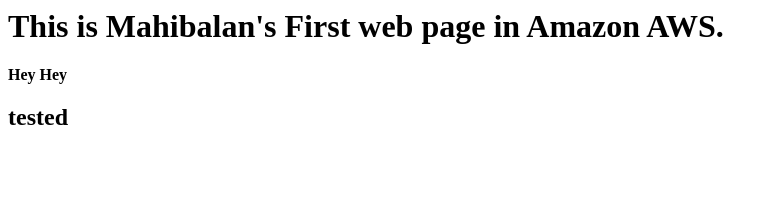
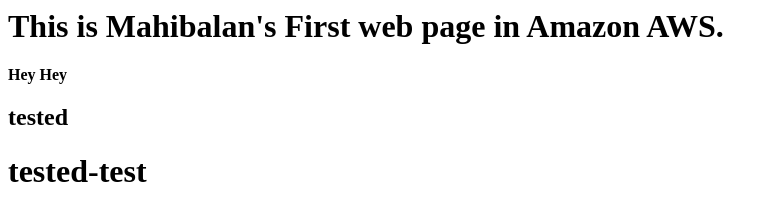
Before and after one commit to mahiniya123/webappanz, a plain HTML site: page index.html in a window 1280 px wide. Shown: the whole page, without its empty margins (0-778 px from the left). Drawn offline with Linux system fonts and the light colour scheme.

Commit message:
test b rnach change

```diff
--- a/index.html
+++ b/index.html
@@ -1,3 +1,4 @@
 <h1> This is Mahibalan's First web page in Amazon AWS.</h1>
 <B>Hey Hey</B>
 <h2>tested</h2>
+<h1>tested-test</h1>
```
